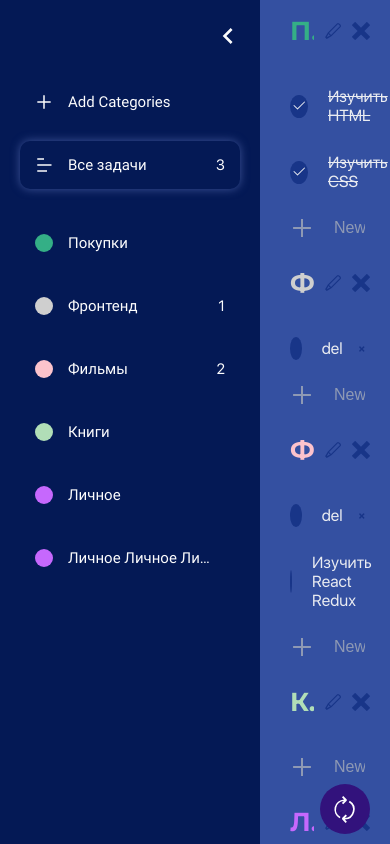
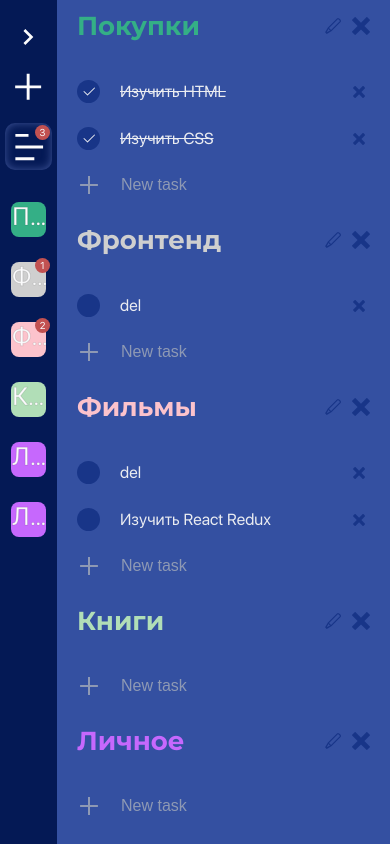
Before and after one commit to igarok88/react-todos, a React (Create React App) app: page / in a window 390 px wide. Built offline with nearby package versions, Linux system fonts and the light colour scheme.

Commit message:
finish styled

```diff
--- a/src/App.js
+++ b/src/App.js
@@ -17,10 +17,29 @@ export default function App() {
   const [inputValue, setInputValue] = useState("");
 
   const [editDate, setEditDate] = useState(null);
+  const [showSync, setShowSync] = useState(false);
 
-  // console.log("todoList", todoList);
+  console.log("showSync", showSync);
   // console.log("categoryList", categoryList);
   // console.log("deletedCategoryList", deletedCategoryList);
+
+  const onInternet = async () => {
+    try {
+      let response = await fetch("http://localhost:3000/favicon.ico");
+      if (response.ok) {
+        setShowSync(true);
+      } else {
+        setShowSync(false);
+      }
+    } catch {
+      setShowSync(false);
+    }
+  };
+
+  onInternet();
+  setInterval(() => {
+    onInternet();
+  }, 60000);
 
   return (
     <div className="App">
@@ -55,6 +74,7 @@ export default function App() {
         listId={listId}
         setListId={setListId}
       />{" "}
+      {showSync && (
         <Auth
           todoList={todoList}
           setTodoList={setTodoList}
@@ -67,6 +87,7 @@ export default function App() {
           deletedCategoryList={deletedCategoryList}
           setDeletedCategoryList={setDeletedCategoryList}
         />
+      )}
     </div>
   );
 }
--- a/src/App.scss
+++ b/src/App.scss
@@ -7,6 +7,11 @@
 }
 body {
   background-color: #97b5fe;
+}
+@media (max-width: 550px) {
+  body {
+    background-color: #041955;
+  }
 }
 // @import "./normalize.css";
 
--- a/src/components/Auth/Auth.js
+++ b/src/components/Auth/Auth.js
@@ -15,6 +15,7 @@ import {
 } from "react-icons/md";
 import { VscSync } from "react-icons/vsc";
 import { MdOutlineClose } from "react-icons/md";
+import { FcGoogle } from "react-icons/fc";
 import Sync from "../Sync/Sync";
 import "./Auth.scss";
 
@@ -30,8 +31,6 @@ export default function Auth({
   deletedCategoryList,
   setDeletedCategoryList,
 }) {
-  const loginArrowBtn = useRef(null);
-  const loginAuthRef = useRef(null);
   const authSyncWrapperRef = useRef(null);
 
   const [login, setLogin] = useState(false);
@@ -65,20 +64,9 @@ export default function Auth({
   };
   const toggleShowLogin = () => {
     setShowLogin(!showLogin);
-    const loginBtn = loginArrowBtn.current;
-    const loginAuth = loginAuthRef.current;
+
     const authSyncWrapper = authSyncWrapperRef.current;
-    // if (showLogin) {
-    //   loginBtn.classList.remove("hide");
-    //   loginAuth.classList.remove("hide");
-    //   loginBtn.classList.add("show");
-    //   loginAuth.classList.add("show");
-    // } else {
-    //   loginBtn.classList.remove("show");
-    //   loginAuth.classList.remove("show");
-    //   loginBtn.classList.add("hide");
-    //   loginAuth.classList.add("hide");
-    // }
+
     if (showLogin) {
       authSyncWrapper.classList.remove("hide");
       authSyncWrapper.classList.add("show");
@@ -92,7 +80,7 @@ export default function Auth({
     <div className="authentication" ref={authSyncWrapperRef}>
       <div className="authentication__auth-sync">
         {login ? (
-          <div className="authentication__auth-sign" ref={loginAuthRef}>
+          <div className="authentication__auth-sign">
             <Sync
               userData={userData}
               todoList={todoList}
@@ -115,18 +103,16 @@ export default function Auth({
             )}
 
             <MdOutlineLogout
+              title="Log out"
               className="authentication__auth-icon"
               onClick={singOut}
             />
           </div>
         ) : (
-          <div
-            className="authentication__auth-sign"
-            onClick={signInWithGoogle}
-            ref={loginAuthRef}
-          >
+          <div className="authentication__auth-sign" onClick={signInWithGoogle}>
+            <FcGoogle className="authentication__auth-icon authentication__auth-icon--google" />
             <div className="authentication__auth-title">Sign in for sync</div>
-            <MdOutlineLogin className="authentication__auth-icon" />
+            {/* <MdOutlineLogin className="authentication__auth-icon" /> */}
           </div>
         )}
       </div>{" "}
@@ -134,7 +120,6 @@ export default function Auth({
         <div
           className="authentication__auth-show-btn"
           onClick={toggleShowLogin}
-          ref={loginArrowBtn}
         >
           <VscSync />
         </div>
@@ -142,7 +127,6 @@ export default function Auth({
         <div
           className="authentication__auth-show-btn"
           onClick={toggleShowLogin}
-          ref={loginArrowBtn}
         >
           <MdOutlineClose />
         </div>
--- a/src/components/Auth/Auth.scss
+++ b/src/components/Auth/Auth.scss
@@ -59,11 +59,12 @@
     visibility: hidden;
   }
   &__auth-sign {
+    position: relative;
     display: flex;
     align-items: center;
     justify-content: flex-start;
     animation-duration: 0.3s;
-    padding-left: 15px;
+    padding-left: 7px;
   }
   .show &__auth-sign {
     bottom: 0;
@@ -85,9 +86,15 @@
     height: 20px;
     cursor: pointer;
   }
+  &__auth-icon--google {
+    width: 21px;
+    height: 21px;
+    background-color: #fff;
+    border-radius: 5px;
+  }
   &__sync {
     transition: all ease 2s;
-    position: relative;
+    // position: relative;
   }
   &__sync-error-message {
     display: none;
@@ -95,7 +102,7 @@
     z-index: 11;
     width: 210px;
     top: -74px;
-    left: -15px;
+    left: 0px;
     text-align: center;
     color: red;
     font-weight: bold;
--- a/src/components/Categories/AddCategories/AddCategories.scss
+++ b/src/components/Categories/AddCategories/AddCategories.scss
@@ -3,6 +3,7 @@
     position: relative;
     cursor: pointer;
     margin: 15px;
+    margin-top: 1px;
     padding: 15px;
     display: flex;
     justify-content: space-between;
@@ -18,6 +19,7 @@
     justify-content: center;
     padding: 6px;
     margin: 13px 0px;
+    margin-top: 0;
     &:hover {
       box-shadow: inset 0px 0px 15px 0px #3e5497;
     }
--- a/src/components/Categories/Categories.js
+++ b/src/components/Categories/Categories.js
@@ -35,6 +35,12 @@ export default function Categories({
     resizeWindow();
   });
 
+  useEffect(() => {
+    if (document.documentElement.clientWidth < 750) {
+      categoriesRef.current.classList.add("show-small");
+    }
+  }, [listId]);
+
   const resizeWindow = () => {
     window.addEventListener("resize", () => {
       const element = categoriesItemsRef.current;
@@ -49,6 +55,7 @@ export default function Categories({
       }
     });
   };
+
   const toggleMenu = () => {
     categoriesRef.current.classList.toggle("show-small");
   };
--- a/src/components/Categories/Categories.scss
+++ b/src/components/Categories/Categories.scss
@@ -11,18 +11,37 @@
   align-items: stretch;
   align-content: flex-start;
   transition: all linear 0.3s;
-
+  z-index: 12;
+  &.show-small {
+    width: 65px;
+  }
   @media (max-width: 1000px) {
     width: 260px;
   }
-  &.show-small {
-    width: 65px;
+  @media (max-width: 550px) {
+    body {
+      background-color: #041955;
+    }
+    & + .todo {
+      width: 0;
+      opacity: 0;
+      visibility: hidden;
+      padding: 0;
+    }
+    &.show-small + .todo {
+      width: 100%;
+      opacity: 1;
+      visibility: visible;
+    }
+    & {
+      width: 100%;
+    }
   }
 
   &__menu-arrow-btn {
     position: absolute;
     top: 19px;
-    right: 14px;
+    right: 12px;
     cursor: pointer;
     font-size: 32px;
     height: 35px;
--- a/src/components/Sync/Sync.js
+++ b/src/components/Sync/Sync.js
@@ -1,6 +1,6 @@
 import { useState, useEffect } from "react";
 
-import { isEqual } from "../../func/func";
+import { isEqual, ifEmptyServerData } from "../../func/func";
 import { ref, set, child, get, once } from "firebase/database";
 import { db } from "../../firebase/firebaseConfig";
 
@@ -55,6 +55,9 @@ export default function Sync({
       .catch((error) => {
         console.error(error);
         readUserData();
+        setTimeout(() => {
+          console.log("время ожидания истекло");
+        }, 10000);
       });
     return;
   };
@@ -77,50 +80,62 @@ export default function Sync({
           .then((snapshot) => {
             console.log("data writed", snapshot.val());
 
-            const dataVerification = isEqual(snapshot.val(), {
+            const server = ifEmptyServerData(snapshot.val());
+
+            const dataVerification = isEqual(server, {
               categoryList,
               deletedCategoryList,
               deletedTodoList,
               todoList,
             });
 
-            setSyncProcess(!dataVerification);
+            if (dataVerification) {
+              setSyncProcess(false);
 
-            timeFinishSyncProcess = +new Date();
+              timeFinishSyncProcess = +new Date();
 
-            setTimeout(() => {
-              setSyncAnimation(!dataVerification);
-              setSyncSuccess(dataVerification);
-            }, timeForAnimation(timeFinishSyncProcess - timeStartSyncProcess));
+              setTimeout(() => {
+                setSyncAnimation(false);
+                setSyncSuccess(dataVerification);
+              }, timeForAnimation(timeFinishSyncProcess - timeStartSyncProcess));
+            } else {
+              throw new Error(
+                " Sync failed, please check your internet connection or try again later"
+              );
+            }
           })
           .catch((error) => {
             console.error(error);
             setSyncError(true);
+            setSyncAnimation(false);
+            setSyncProcess(false);
           });
       })
       .catch((error) => {
-        console.error(error);
-        setSyncError(true);
+        // console.error(error);
+        // setSyncError(true);
       });
   };
 
   const getServerData = (server) => {
-    const compareServerAndLocalData = (server, local) => {
-      if (!server.todoList) {
-        server.todoList = [];
-      }
+    const compareServerAndLocalData = (serverData, local) => {
+      const server = ifEmptyServerData(serverData);
 
-      if (!server.deletedTodoList) {
-        server.deletedTodoList = [];
-      }
+      // if (!server.todoList) {
+      //   server.todoList = [];
+      // }
 
-      if (!server.categoryList) {
-        server.categoryList = [];
-      }
+      // if (!server.deletedTodoList) {
+      //   server.deletedTodoList = [];
+      // }
 
-      if (!server.deletedCategoryList) {
-        server.deletedCategoryList = [];
-      }
+      // if (!server.categoryList) {
+      //   server.categoryList = [];
+      // }
+
+      // if (!server.deletedCategoryList) {
+      //   server.deletedCategoryList = [];
+      // }
 
       let {
         todoList: serverTodoList,
@@ -267,14 +282,19 @@ export default function Sync({
       setSyncError(false);
     }, 15000);
   }
-  // console.log(syncRef.current);
 
   return (
-    <div ref={syncRef} className={syncClasses.join(" ")}>
+    <>
       <div className={syncErrMessageClasses.join(" ")}>
         Sync failed, please check your internet connection or try again later
       </div>
-      <VscSync className="authentication__auth-icon" onClick={syncData} />
-    </div>
+      <div ref={syncRef} className={syncClasses.join(" ")}>
+        <VscSync
+          className="authentication__auth-icon"
+          onClick={syncData}
+          title="Sync Data"
+        />
+      </div>
+    </>
   );
 }
--- a/src/components/Todo/Task/Task.scss
+++ b/src/components/Todo/Task/Task.scss
@@ -12,12 +12,13 @@
   &__checkbox {
     cursor: pointer;
     color: #eaecf1;
-    width: 30px;
+    width: 23px;
     height: 23px;
     background-color: #183588;
     border-radius: 50%;
     margin-right: 15px;
     display: flex;
+    flex-shrink: 0;
     align-items: center;
     justify-content: center;
     border: 1px solid transparent;
--- a/src/components/Todo/Todo.scss
+++ b/src/components/Todo/Todo.scss
@@ -6,6 +6,7 @@
   background-color: #3450a1;
   @media (max-width: 1000px) {
     padding: 10px 5px 10px 10px;
+    // width: 0;
   }
 
   &__category-title-wrapper {
@@ -23,7 +24,7 @@
     }
     @media (max-width: 1000px) {
       padding: 5px;
-      margin-top: 0;
+      margin-top: 5px;
     }
   }
   &__category-title {
--- a/src/func/func.js
+++ b/src/func/func.js
@@ -57,3 +57,22 @@ export const timeForAnimation = (leadTime) => {
 
   return timeAnimation - leadTime;
 };
+
+export const ifEmptyServerData = (server) => {
+  if (!server.todoList) {
+    server.todoList = [];
+  }
+
+  if (!server.deletedTodoList) {
+    server.deletedTodoList = [];
+  }
+
+  if (!server.categoryList) {
+    server.categoryList = [];
+  }
+
+  if (!server.deletedCategoryList) {
+    server.deletedCategoryList = [];
+  }
+  return server;
+};
```
Lines whose indentation alone changed are shown as unchanged.
